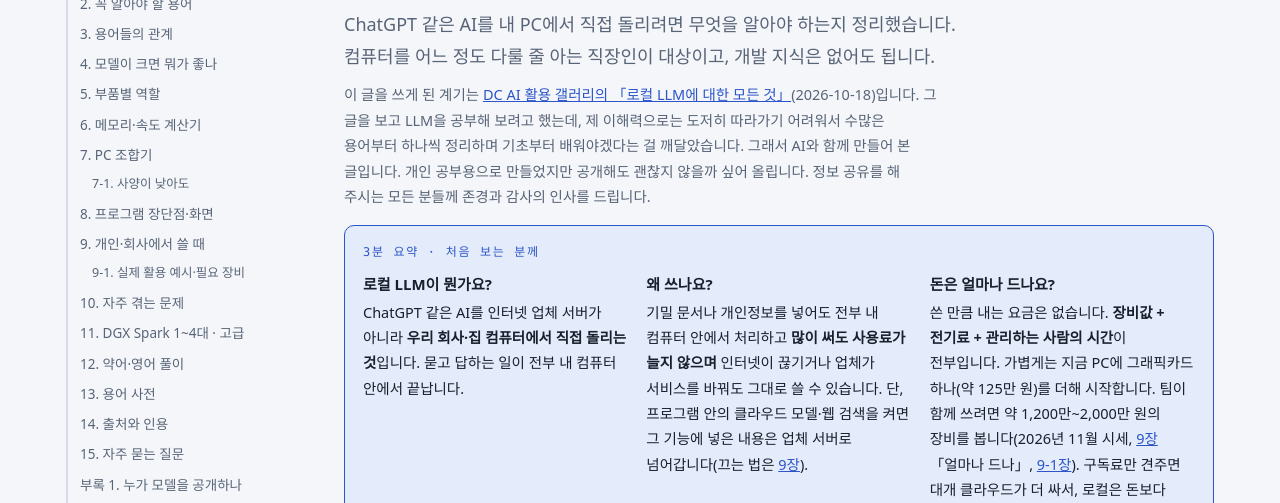
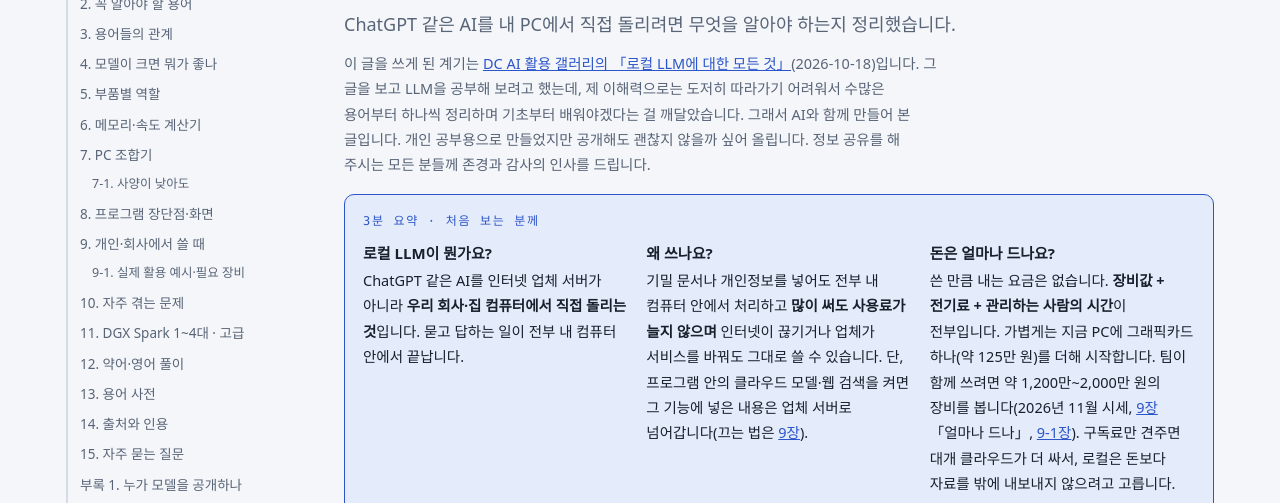
Before and after one commit to mawife/noob_llm_guide, a plain HTML site: page index.html in a window 1280 px wide. Shown: the part 222-725 px from the top of the page. Drawn offline with Linux system fonts and the light colour scheme.

Commit message:
Add files via upload

```diff
--- a/index.html
+++ b/index.html
@@ -594,7 +594,7 @@ h2,h3,h4,summary{break-after:avoid}
     <div class="theme" role="group" aria-label="화면 테마"><button type="button" data-t="light">밝게</button><button type="button" data-t="dark">어둡게</button><button type="button" data-t="auto">자동</button></div></div>
   <h1>로컬 LLM 길잡이</h1>
   <div style="display:inline-block;margin:2px 0 12px;padding:6px 12px;border:1px solid var(--accent);border-radius:8px;background:var(--accent-soft);color:var(--ink);font-size:14.5px"><b>작성 기준일 2026년 11월 13일</b> · 마지막 수정 2026년 11월 19일 · 모델·버전·가격·보안 정보는 2026년 11월 5~19일에 확인한 것이고(항목별 확인일은 14장), 이후 바뀌었을 수 있습니다.</div>
-  <p class="lede">ChatGPT 같은 AI를 내 PC에서 직접 돌리려면 무엇을 알아야 하는지 정리했습니다. 컴퓨터를 어느 정도 다룰 줄 아는 직장인이 대상이고, 개발 지식은 없어도 됩니다.</p>
+  <p class="lede">ChatGPT 같은 AI를 내 PC에서 직접 돌리려면 무엇을 알아야 하는지 정리했습니다.</p>
   <p class="preface" style="font-size:14.5px;color:var(--muted);max-width:72ch;margin:-4px 0 16px">이 글을 쓰게 된 계기는 <a href="https://gall.dcinside.com/mgallery/board/view/?id=ai_utilize&amp;no=139836" target="_blank" rel="noopener">DC AI 활용 갤러리의 「로컬 LLM에 대한 모든 것」</a>(2026-10-18)입니다. 그 글을 보고 LLM을 공부해 보려고 했는데, 제 이해력으로는 도저히 따라가기 어려워서 수많은 용어부터 하나씩 정리하며 기초부터 배워야겠다는 걸 깨달았습니다. 그래서 AI와 함께 만들어 본 글입니다. 개인 공부용으로 만들었지만 공개해도 괜찮지 않을까 싶어 올립니다. 정보 공유를 해 주시는 모든 분들께 존경과 감사의 인사를 드립니다.</p>
   <div class="quick">
     <div class="eyebrow">3분 요약 · 처음 보는 분께</div>
```
